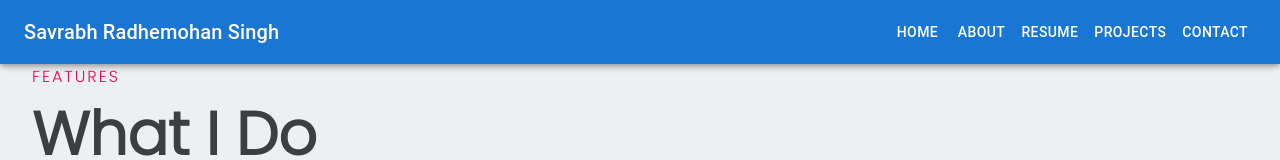
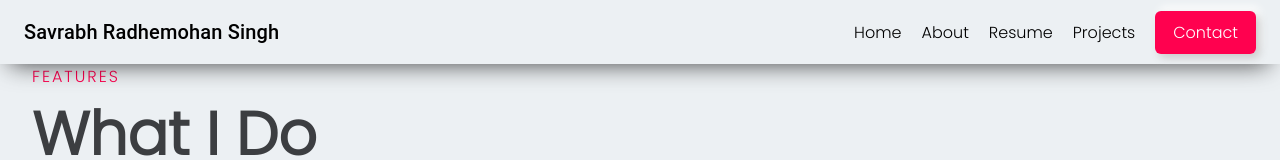
Before and after one commit to SavrabhSngh/MyPortfolio, a React (Create React App) app: page / in a window 1280 px wide. Shown: the top 160 px of the page. Built offline with nearby package versions, Linux system fonts and the light colour scheme.

Commit message:
Fixed AppBar

```diff
--- a/src/App.js
+++ b/src/App.js
@@ -4,7 +4,7 @@ import PropTypes from "prop-types";
 import "./App.css";
 import DocumentLoader from "./Common/Loader/DocumentLoader";
 import Snackbars from "./Common/Snackbar";
-import DrawerAppBar from "./Components/DrawerAppBar";
+import DrawerAppBar from "./Components/AppBar/DrawerAppBar";
 import Features from "./Components/Features/Features";
 import Projects from "./Components/Projects/Projects";
 function App(props) {
--- /dev/null
+++ b/src/Components/AppBar/DrawerAppBar.css
@@ -0,0 +1,25 @@
+.nav-content {
+    margin-left: 20px;
+    color: "#000";
+    font-size: "13px";
+    letter-spacing: "1px";
+    font-weight: "500";
+}
+
+.nav-button {
+    border-radius: 6px;
+    box-shadow: 4px 4px 8px #cbcbcb, 4px -4px 8px #fff;
+    cursor: pointer;
+    height: -webkit-fit-content;
+    height: -moz-fit-content;
+    height: fit-content;
+    padding: 10px 18px;
+    transition: all .3s ease;
+    margin-left: 20px;
+    background: #ff014f;
+    color: white;
+}
+
+.nav-button:hover {
+    color: white;
+}
--- a/src/Components/DrawerAppBar.js
+++ b/src/Components/AppBar/DrawerAppBar.js
@@ -12,7 +12,7 @@ import ListItemText from "@mui/material/ListItemText";
 import MenuIcon from "@mui/icons-material/Menu";
 import Toolbar from "@mui/material/Toolbar";
 import Typography from "@mui/material/Typography";
-import Button from "@mui/material/Button";
+import "./DrawerAppBar.css";
 
 const navItems = ["Home", "About", "Resume", "Projects", "Contact"];
 
@@ -47,14 +47,21 @@ function DrawerAppBar(props) {
 
   return (
     <Box sx={{ display: "flex" }}>
-      <AppBar component="nav">
+      <AppBar
+        component="nav"
+        sx={{
+          color: "#000",
+          background: "#ecf0f3",
+          boxShadow: "-1px 11px 24px -11px rgb(0 0 0 / 75%)",
+        }}
+      >
         <Toolbar>
           <IconButton
             color="inherit"
             aria-label="open drawer"
             edge="start"
             onClick={handleDrawerToggle}
-            sx={{ mr: 2, display: { sm: "none" } }}
+            sx={{ mr: 2, display: { sm: "none" }, color: "#ff014f" }}
           >
             <MenuIcon />
           </IconButton>
@@ -75,10 +82,16 @@ function DrawerAppBar(props) {
             Savrabh Radhemohan Singh
           </Typography>
           <Box sx={{ display: { xs: "none", sm: "block" } }}>
-            {navItems.map((item) => (
-              <Button key={item} sx={{ color: "#fff" }}>
+            {navItems.map((item, index) => (
+              <a
+                href="#some"
+                key={item}
+                className={
+                  index === navItems.length - 1 ? "nav-button" : "nav-content"
+                }
+              >
                 {item}
-              </Button>
+              </a>
             ))}
           </Box>
         </Toolbar>
@@ -97,6 +110,7 @@ function DrawerAppBar(props) {
             "& .MuiDrawer-paper": {
               boxSizing: "border-box",
               width: "75%",
+              background: "#ecf0f3",
             },
           }}
         >
--- a/src/index.css
+++ b/src/index.css
@@ -11,7 +11,7 @@ html {
 }
 
 body {
-    font-family: 'Poppins', sans-serif;
+    font-family: 'Poppins', sans-serif!important;
     background-color: #ecf0f3;
     -webkit-user-select: none;
     -ms-user-select: none;
@@ -40,6 +40,10 @@ a {
     color: black;
 }
 
+a:hover {
+    color: #ff014f;
+}
+
 li {
     list-style: none;
 }
```
